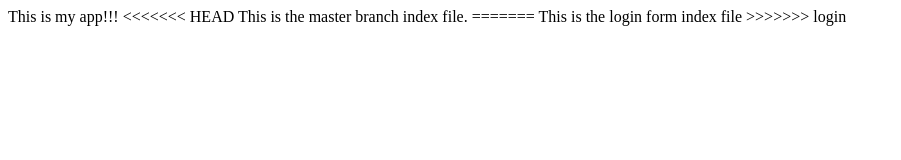
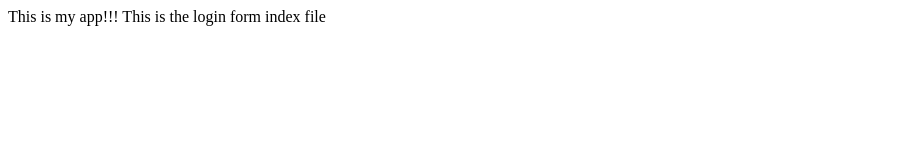
Before and after one commit to Veer-N/myappsample, a plain HTML site: page index.html in a window 1280 px wide. Shown: the whole page, without its empty margins (0-901 px from the left). Drawn offline with Linux system fonts and the light colour scheme.

Commit message:
changed and merged index.html

```diff
--- a/index.html
+++ b/index.html
@@ -5,10 +5,6 @@
 </head>
 <body>
 This is my app!!!
-<<<<<<< HEAD
-This is the master branch index file.
-=======
 This is the login form index file
->>>>>>> login
 </body>
 </html>
```
